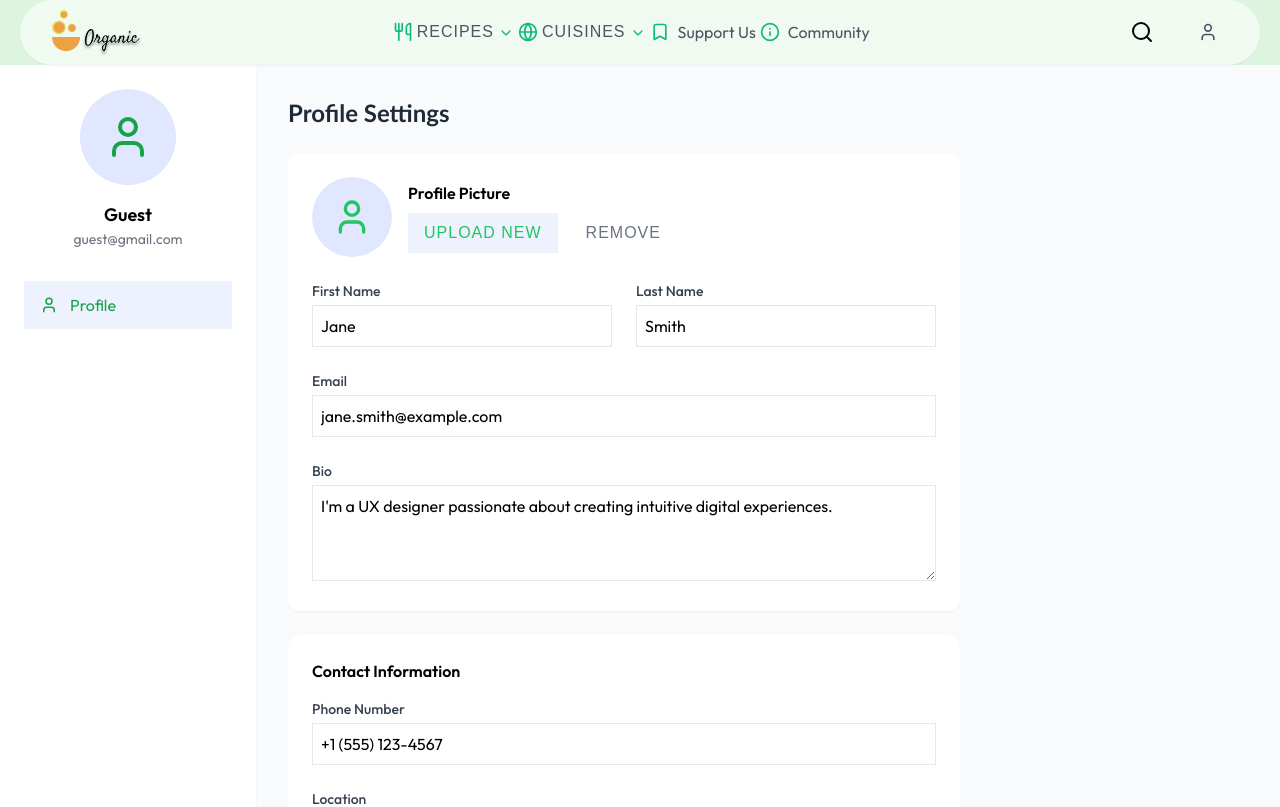
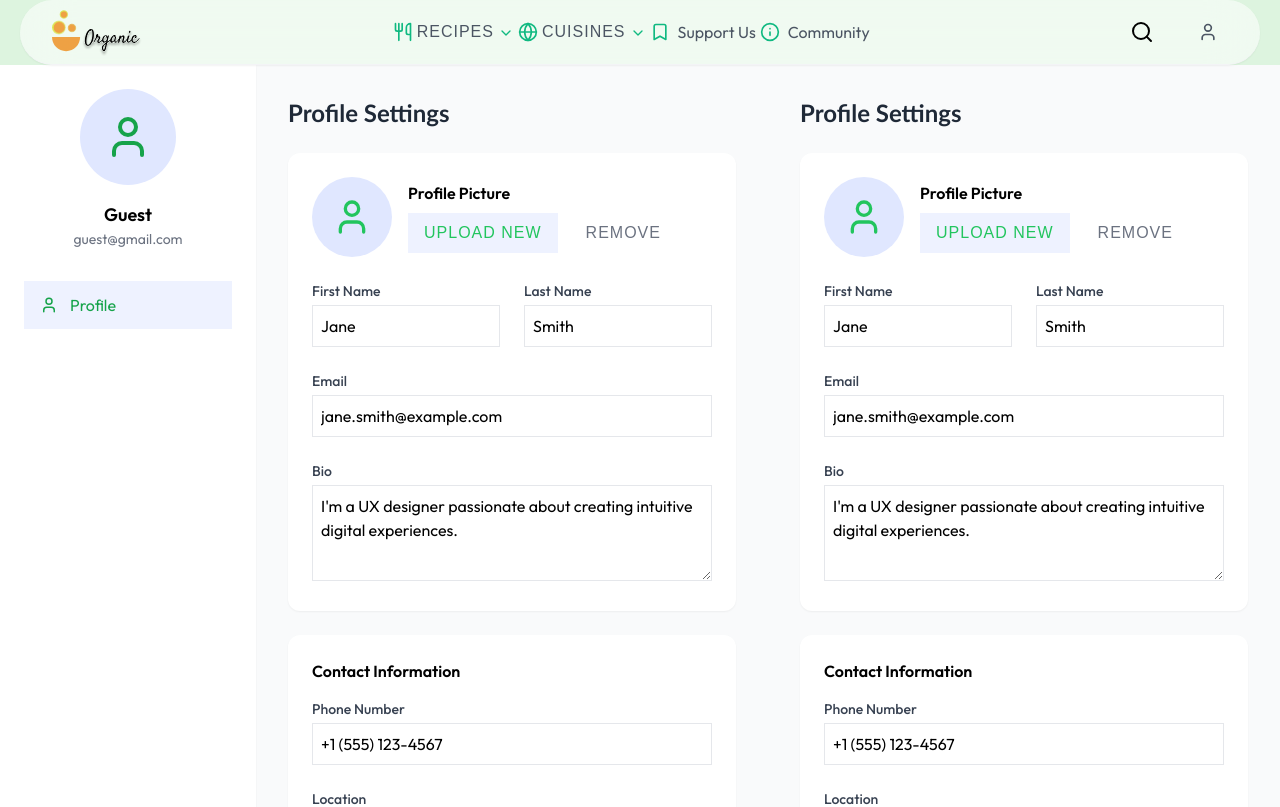
Before and after one commit to fieldmarcel/orgranic, a React (Vite) app in the folder frontend/: page /userSettings in a window 1280 px wide. Shown: the top 807 px of the page. Built offline with nearby package versions, Linux system fonts and the light colour scheme; a web font is replaced by a local one.

Commit message:
minimal comment

```diff
--- a/frontend/src/pages/UserSettings.jsx
+++ b/frontend/src/pages/UserSettings.jsx
@@ -43,6 +43,9 @@ function UserSettings() {
       </div>
 
       <div className="flex-1 p-8">{renderContent()}</div>
+      <div className="flex-1 p-8">
+        {renderContent()}
+      </div>
     </div>
   );
 }
```
